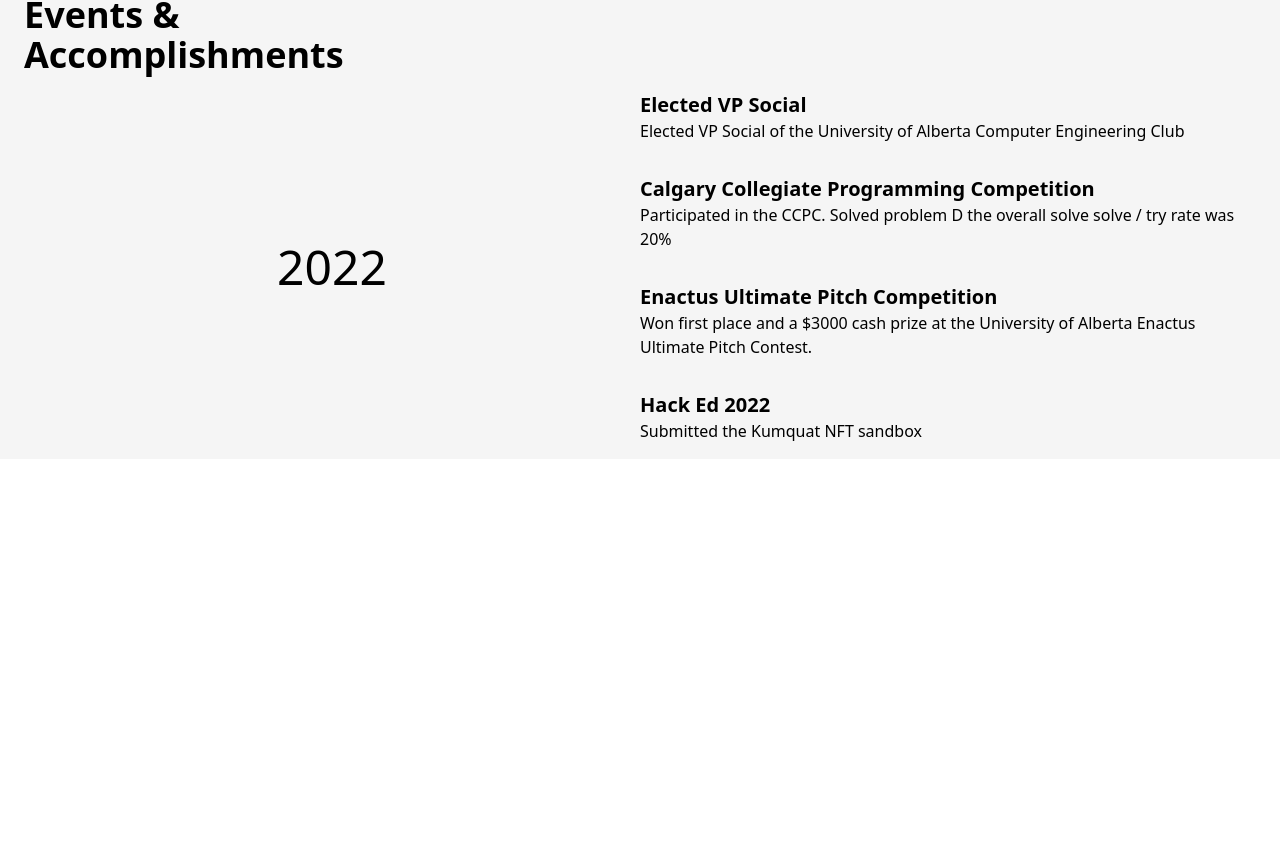
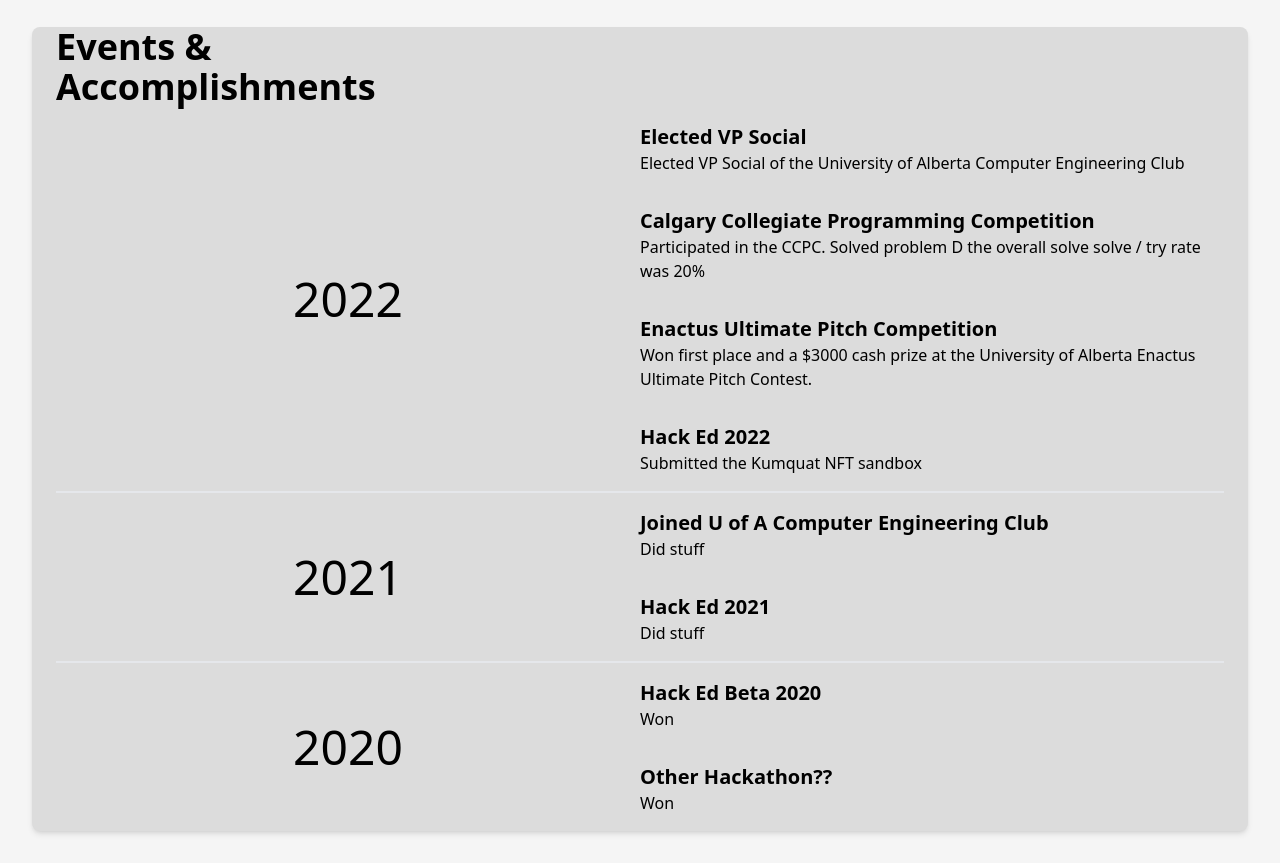
Before and after one commit to ArjunMehta01/personal_site_2, a React app: page /work in a window 1280 px wide. Shown: the part 653-1516 px from the top of the page. Before the commit the page ends 1112 px from the top, so only its background shows below. Built offline with nearby package versions, Linux system fonts and the light colour scheme.

Commit message:
timeline improved

```diff
--- a/src/index.html
+++ b/src/index.html
@@ -3,7 +3,7 @@
   <head>
     <title>My React App</title>
   </head>
-  <body>
+  <body style="background-color: whitesmoke">
     <div id="root"></div>
   </body>
 </html>
--- a/src/output.css
+++ b/src/output.css
@@ -721,6 +721,14 @@ Ensure the default browser behavior of the `hidden` attribute.
   border-width: 2px;
 }
 
+.border-t-2 {
+  border-top-width: 2px;
+}
+
+.border-t-0 {
+  border-top-width: 0px;
+}
+
 .border-black {
   --tw-border-opacity: 1;
   border-color: rgb(0 0 0 / var(--tw-border-opacity));
@@ -759,6 +767,11 @@ Ensure the default browser behavior of the `hidden` attribute.
 .bg-slate-400 {
   --tw-bg-opacity: 1;
   background-color: rgb(148 163 184 / var(--tw-bg-opacity));
+}
+
+.bg-\[\#DCDCDC\] {
+  --tw-bg-opacity: 1;
+  background-color: rgb(220 220 220 / var(--tw-bg-opacity));
 }
 
 .p-2 {
--- a/src/pages/Work.js
+++ b/src/pages/Work.js
@@ -4,7 +4,6 @@ import Navbar from "../components/Navbar";
 import JobCard from "../components/JobCard";
 import Event from "../components/Event";
 import MainContainer from "../components/MainContainer";
-
 
 const AccompsHeader = tw.div`
     w-44
@@ -15,10 +14,16 @@ const AccompsHeader = tw.div`
 const Accomps = tw.div`
     grid
     grid-cols-2
+    border-t-2
 `;
 
 const AccompsContainer = tw.div`
     px-6
+    rounded-lg
+    m-8
+    shadow-md
+    bg-[#DCDCDC]
+    py-2
 `;
 
 const Year = tw.h1`
@@ -61,7 +66,7 @@ const Work = () => {
                             <b>Events & Accomplishments</b>
                         </h1>
                     </AccompsHeader>
-                    <Accomps>
+                    <Accomps className="border-t-0">
                             <div className=" h-full flex justify-center items-center">
                                 <Year className="text-5xl">2022</Year>
                             </div>
@@ -80,6 +85,33 @@ const Work = () => {
                                 </Event>
                             </div>
                     </Accomps>
+                    <Accomps>
+                            <div className=" h-full flex justify-center items-center">
+                                <Year className="text-5xl">2021</Year>
+                            </div>
+                            <div>
+                                <Event name="Joined U of A Computer Engineering Club">
+                                    Did stuff
+                                </Event>
+                                <Event name="Hack Ed 2021">
+                                    Did stuff
+                                </Event>
+                            </div>
+                            {/* what else do */}
+                    </Accomps>
+                    <Accomps>
+                            <div className=" h-full flex justify-center items-center">
+                                <Year className="text-5xl">2020</Year>
+                            </div>
+                            <div>
+                                <Event name="Hack Ed Beta 2020">
+                                    Won
+                                </Event>
+                                <Event name="Other Hackathon??">
+                                    Won
+                                </Event>
+                            </div>
+                    </Accomps>
                 </AccompsContainer>
             </MainContainer>
         </>
```
Also changed, not shown: 1 other file (tests, documents, lock files or other folders).
